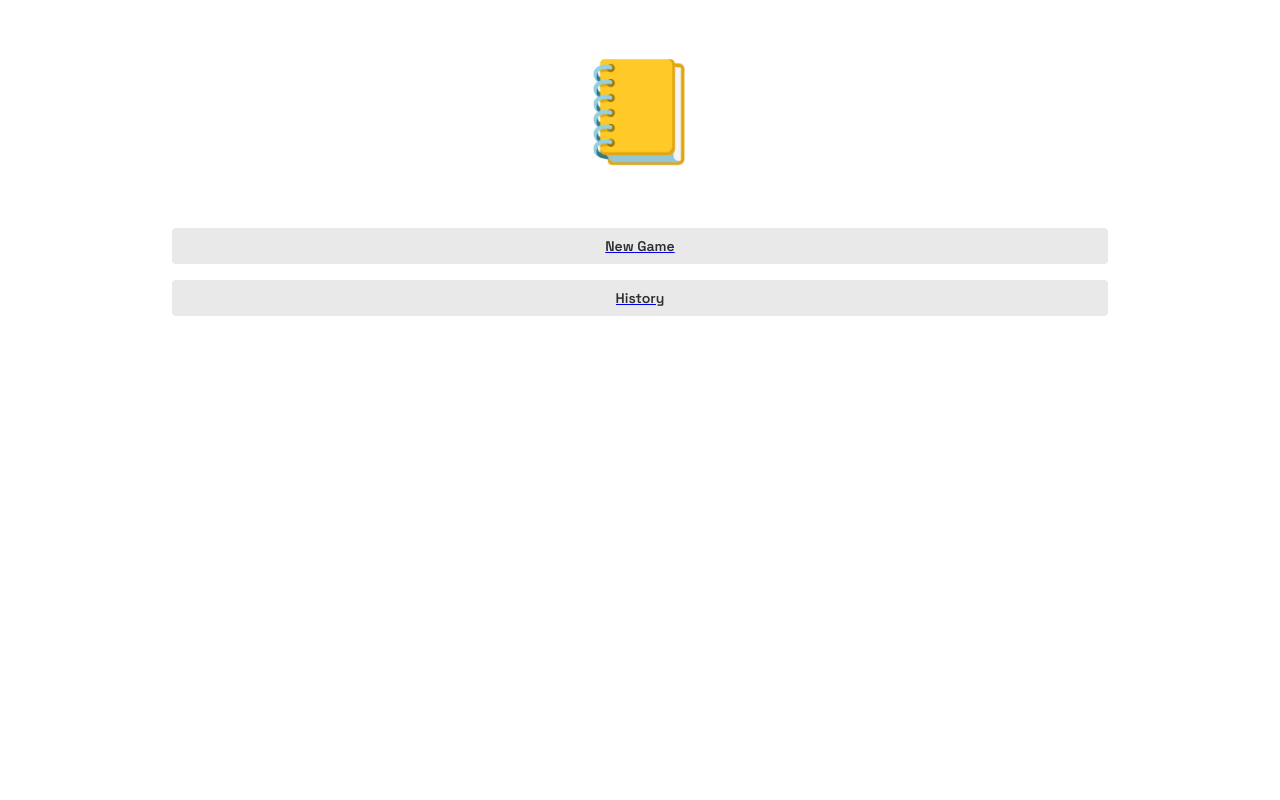
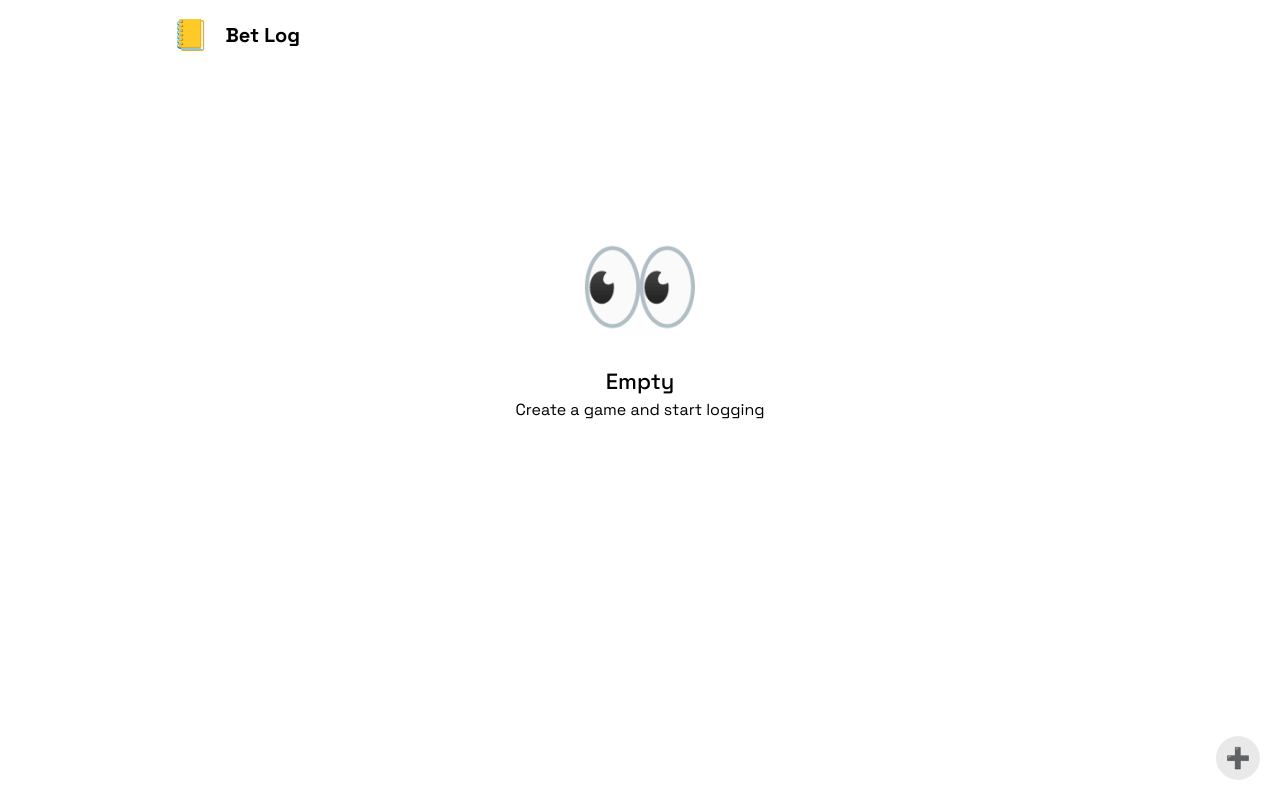
Before and after one commit to dxanh97/sai-nha-co, a React (Create React App) app: page / in a window 1280 px wide. Built offline with nearby package versions, Linux system fonts and the light colour scheme.

Commit message:
✨ re-implement home screen

```diff
--- a/src/pages/home.tsx
+++ b/src/pages/home.tsx
@@ -1,25 +1,55 @@
-import { Box, Button, Center, Stack, Text } from '@mantine/core';
-import { Link } from 'react-router-dom';
+import { ActionIcon, Box, Card, Group, Text } from '@mantine/core';
+import { useNavigate } from 'react-router-dom';
+
+import { useAppSelector } from '../redux/store';
+import { selectAllGames } from '../redux/game.selector';
+
+import TopNav from '../components/shared/TopNav';
+import Empty from '../components/shared/Empty';
+import PlayerAvatars from '../components/game-screen/PlayerAvatars';
+import { formatDateTime } from '../utils/helpers';
 
 function HomePage() {
+  const navigate = useNavigate();
+
+  const allGames = useAppSelector(selectAllGames);
+
   return (
-    <Stack h="100%">
-      <Box ta="center">
-        <Center h="200px">
-          <Text size="100px">📒</Text>
-        </Center>
-      </Box>
-      <Link to="/new-game">
-        <Button variant="light" fullWidth>
-          New Game
-        </Button>
-      </Link>
-      <Link to="/history">
-        <Button variant="light" fullWidth>
-          History
-        </Button>
-      </Link>
-    </Stack>
+    <Box>
+      <TopNav isHome title="Bet Log" />
+
+      {allGames.length === 0 && (
+        <Empty emoji="👀" subTitle="Create a game and start logging" />
+      )}
+      {allGames.map((x) => (
+        <Card
+          key={x.id}
+          shadow="sm"
+          mb="sm"
+          onClick={() => navigate(`/game/${x.id}`)}
+        >
+          <Group justify="space-between">
+            <Text fw={800}>{x.name}</Text>
+            <Text>🗑️</Text>
+          </Group>
+          <Text c="dimmed">{formatDateTime(x.timestamp)}</Text>
+          <PlayerAvatars playerNames={x.playerNames} />
+        </Card>
+      ))}
+      <ActionIcon
+        variant="light"
+        size="xl"
+        radius="xl"
+        pos="fixed"
+        bottom={20}
+        right={20}
+        onClick={() => navigate('/new-game')}
+      >
+        <Text fz="xl" lh={0}>
+          ➕
+        </Text>
+      </ActionIcon>
+    </Box>
   );
 }
 
--- a/src/utils/helpers.ts
+++ b/src/utils/helpers.ts
@@ -13,3 +13,15 @@ export const getSum = (list: number[]) => {
   const sum = list.reduce((acc, cur) => acc + cur, 0);
   return sum;
 };
+
+export const formatDateTime = (t: number) => {
+  const date = new Date(t);
+  const d = date.getDate();
+  const m = date.getMonth() + 1;
+  const y = date.getFullYear();
+  const hh = date.getHours();
+  const mm = date.getMinutes();
+  const dateString = `${d < 10 ? `0${d}` : d}-${m}-${y}`;
+  const timeString = `${hh < 10 ? `0${hh}` : hh}:${mm < 10 ? `0${mm}` : mm}`;
+  return `${dateString} ${timeString}`;
+};
```
